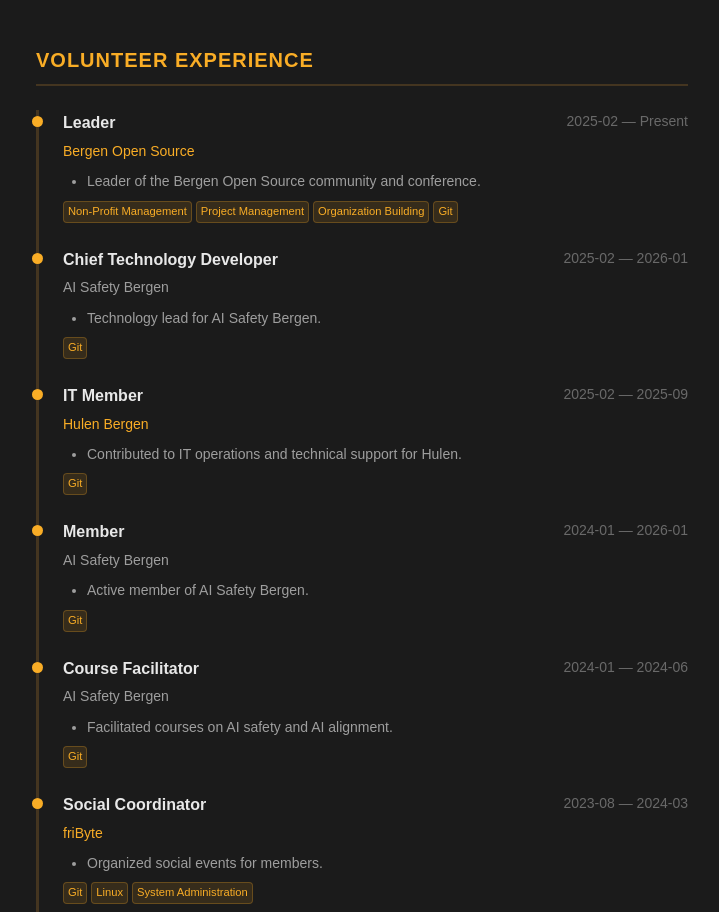
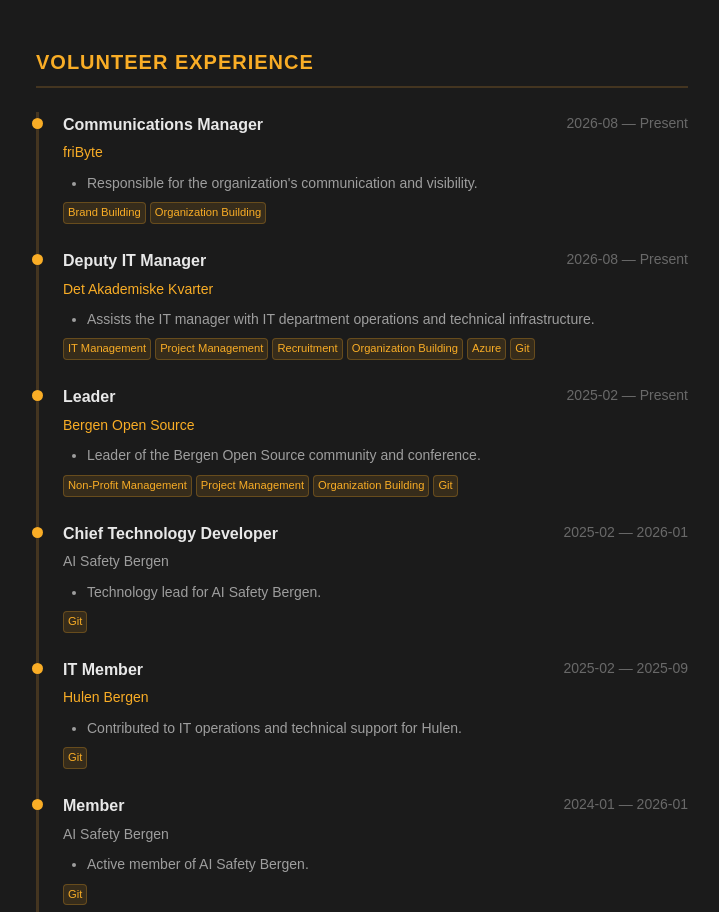
Before and after one commit to Cengelsen/cengelsen.no, a SvelteKit app: page /en/cv in a window 1280 px wide. Shown: the part 1813-2725 px from the top of the page, without its empty margins (278-997 px from the left). Built offline with nearby package versions, Linux system fonts and the light colour scheme.

Commit message:
la til nye verv

```diff
--- a/src/app.html
+++ b/src/app.html
@@ -1,3 +1,4 @@
+<!doctype html>
 <html lang="%lang%">
 	<head>
 		<meta charset="utf-8" />
--- a/src/data/cv.ts
+++ b/src/data/cv.ts
@@ -59,6 +59,28 @@ export const cvData: CvDataMap = {
 			}
 		],
 	volunteer: [
+		{
+			company: 'friByte',
+			companyUrl: 'https://fribyte.no',
+			role: 'Kommunikasjonsansvarlig',
+			startDate: '2026-08',
+			description: [
+				'Ansvarlig for organisasjonens kommunikasjon og synlighet.'
+			],
+			skillTags: ['Merkevarebygging', 'Organisasjonsbygging'],
+			profiles: ['administrator', 'organization-builder']
+		},
+		{
+			company: 'Det Akademiske Kvarter',
+			companyUrl: 'https://kvarteret.no',
+			role: 'IT-nestleder',
+			startDate: '2026-08',
+			description: [
+				'Assisterer IT-leder med drift av IT-avdelingen og teknisk infrastruktur.'
+			],
+			skillTags: ['IT-ledelse', 'Prosjektledelse', 'Rekruttering', 'Organisasjonsbygging', 'Azure', 'Git'],
+			profiles: ['developer', 'administrator', 'systemadministrator']
+		},
 		{
 			company: 'Bergen Open Source',
 			companyUrl: 'https://boskonf.no',
@@ -413,6 +435,28 @@ export const cvData: CvDataMap = {
 		],
 	volunteer: [
 		{
+			company: 'friByte',
+			companyUrl: 'https://fribyte.no',
+			role: 'Communications Manager',
+			startDate: '2026-08',
+			description: [
+				'Responsible for the organization\'s communication and visibility.'
+			],
+			skillTags: ['Brand Building', 'Organization Building'],
+			profiles: ['administrator', 'organization-builder']
+		},
+		{
+			company: 'Det Akademiske Kvarter',
+			companyUrl: 'https://kvarteret.no',
+			role: 'Deputy IT Manager',
+			startDate: '2026-08',
+			description: [
+				'Assists the IT manager with IT department operations and technical infrastructure.'
+			],
+			skillTags: ['IT Management', 'Project Management', 'Recruitment', 'Organization Building', 'Azure', 'Git'],
+			profiles: ['developer', 'administrator', 'systemadministrator']
+		},
+		{
 			company: 'Bergen Open Source',
 			companyUrl: 'https://boskonf.no',
 			role: 'Leader',
```
